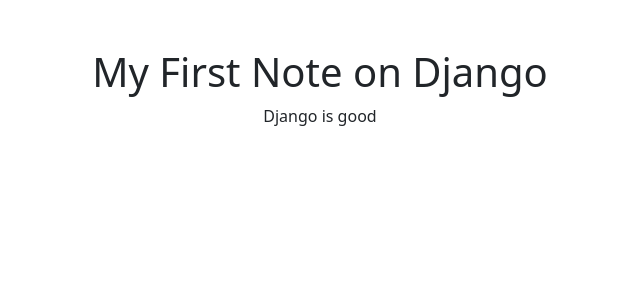
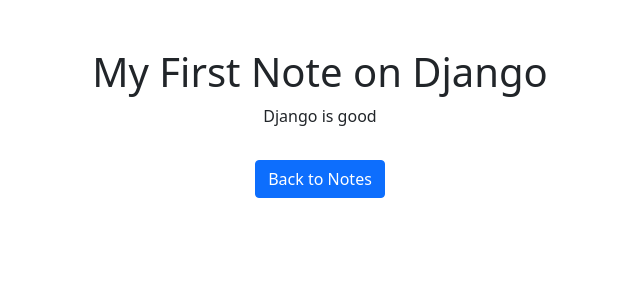
Before and after one commit to mr-prasai2004/Learning-Django, a Django app: page /smart/notes/1 in a window 1280 px wide. Shown: the top 300 px of the page, without its empty margins (320-960 px from the left). Run offline with Django 5.2, Linux system fonts and the light colour scheme; data comes from the database, SQL or seed files in the repository; both versions use the stored data as it was after the commit.

Commit message:
Button added on Notes Page

```diff
--- a/notes/templates/notes/notes_detail.html
+++ b/notes/templates/notes/notes_detail.html
@@ -3,4 +3,6 @@
 {% block content %}
     <h1>{{note.title}}</h1>
     <p> {{note.text}}</p>
+        <a href="{% url 'notes.list' %}" class="btn btn-primary mt-3">Back to Notes</a>
+
  {% endblock %}
--- a/notes/templates/notes/notes_form.html
+++ b/notes/templates/notes/notes_form.html
@@ -1,6 +1,6 @@
 {% extends 'base.html' %}
 {% block content %}
-<form action="{% url 'notes.new' %}" method="POST">{% csrf_token %}
+<form method="POST">{% csrf_token %}
     {{form}}
     <button type="submit" class="btn btn-primary my-5">Submit</button>
 </form>
--- a/notes/urls.py
+++ b/notes/urls.py
@@ -5,6 +5,7 @@
 urlpatterns=[
     path('notes', views.NotesListView.as_view(), name="notes.list"),
     path('notes/<int:pk>', views.NotesDetailView.as_view(), name="notes.detail"),
+    path('notes/<int:pk>/edit', views.NotesUpdateView.as_view(), name="notes.update"),
     path('notes/new', views.NotesCreateView.as_view(), name='notes.new'),
 
 ]
--- a/notes/views.py
+++ b/notes/views.py
@@ -2,8 +2,14 @@
 from django.http import Http404
 from . models import Notes
 from .forms import NotesForm
-from django.views.generic import ListView, DetailView, CreateView
+from django.views.generic import ListView, DetailView, CreateView, UpdateView
 # Create your views here.
+class NotesUpdateView(UpdateView):
+    model=Notes
+    success_url='/smart/notes'
+    form_class = NotesForm
+
+
 class NotesCreateView(CreateView):
     model=Notes
     success_url='/smart/notes'
```
Also changed, not shown: db.sqlite3.
